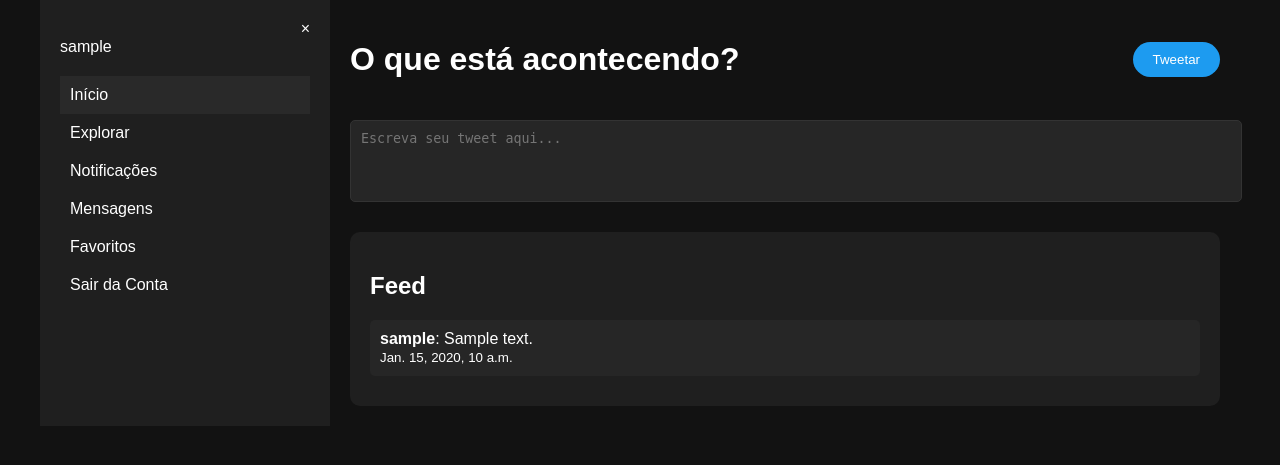
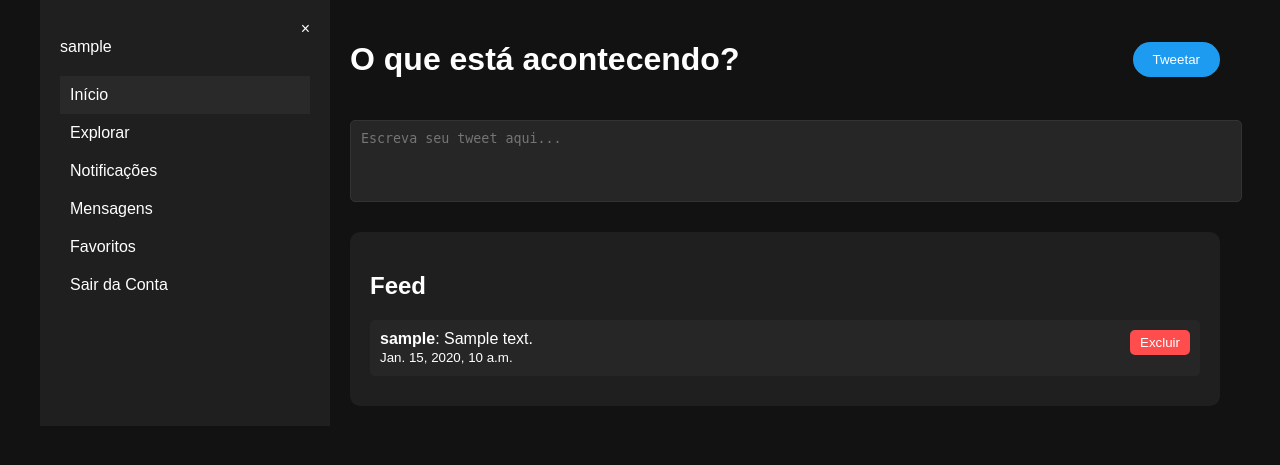
Before and after one commit to BrunoRbt/Twitter, a Django app: page /tweet/ in a window 1280 px wide. Shown: the top 465 px of the page. Run offline with Django 5.2, Linux system fonts and the light colour scheme; a user stored in the database is signed in; tables that the repository leaves empty hold one stand-in row (values such as "Sample post").

Commit message:
adicionando opção de excluir tweetar

```diff
--- a/twitter_project/twitter_app/templates/twitter_app/tweet.html
+++ b/twitter_project/twitter_app/templates/twitter_app/tweet.html
@@ -104,6 +104,23 @@
             padding: 10px;
             border-radius: 5px;
             margin-bottom: 10px;
+            position: relative;
+        }
+
+        .delete-button {
+            position: absolute;
+            top: 10px;
+            right: 10px;
+            background-color: #ff4d4d;
+            color: white;
+            border: none;
+            padding: 5px 10px;
+            border-radius: 5px;
+            cursor: pointer;
+        }
+
+        .delete-button:hover {
+            background-color: #ff1a1a;
         }
     </style>
 </head>
@@ -145,6 +162,10 @@
                     <div class="tweet">
                         <strong>{{ tweet.user.username }}</strong>: {{ tweet.content }}
                         <div><small>{{ tweet.created_at }}</small></div>
+                        <form method="post" action="{% url 'delete_tweet' tweet.id %}">
+                            {% csrf_token %}
+                            <button type="submit" class="delete-button">Excluir</button>
+                        </form>
                     </div>
                 {% endfor %}
             </div>
--- a/twitter_project/twitter_app/urls.py
+++ b/twitter_project/twitter_app/urls.py
@@ -1,8 +1,9 @@
 from django.urls import path
-from .views import register_view, login_view, tweet_view
+from .views import register_view, login_view, tweet_view, delete_tweet_view
 
 urlpatterns = [
     path('register/', register_view, name='register'),
     path('login/', login_view, name='login'),
     path('tweet/', tweet_view, name='tweet'),
+    path('tweet/delete/<int:tweet_id>/', delete_tweet_view, name='delete_tweet'),
 ]
--- a/twitter_project/twitter_app/views.py
+++ b/twitter_project/twitter_app/views.py
@@ -1,5 +1,5 @@
 # views.py
-from django.shortcuts import render, redirect
+from django.shortcuts import render, redirect, get_object_or_404
 from django.contrib.auth import login, authenticate
 from django.contrib.auth.forms import AuthenticationForm
 from django.contrib import messages
@@ -40,13 +40,21 @@ def register_view(request):
 
 @login_required
 def tweet_view(request):
-    if request.method == 'POST':
+    if request.method == 'POST' and 'content' in request.POST:
         content = request.POST.get('content')
         if content:
             Tweet.objects.create(user=request.user, content=content)
             return redirect('tweet')
     tweets = Tweet.objects.all().order_by('-created_at')
     return render(request, 'twitter_app/tweet.html', {'tweets': tweets})
+
+@login_required
+def delete_tweet_view(request, tweet_id):
+    tweet = get_object_or_404(Tweet, id=tweet_id, user=request.user)
+    if request.method == 'POST':
+        tweet.delete()
+        return redirect('tweet')
+    return redirect('tweet')
 
 class RegisterView(generics.CreateAPIView):
     queryset = User.objects.all()
```
